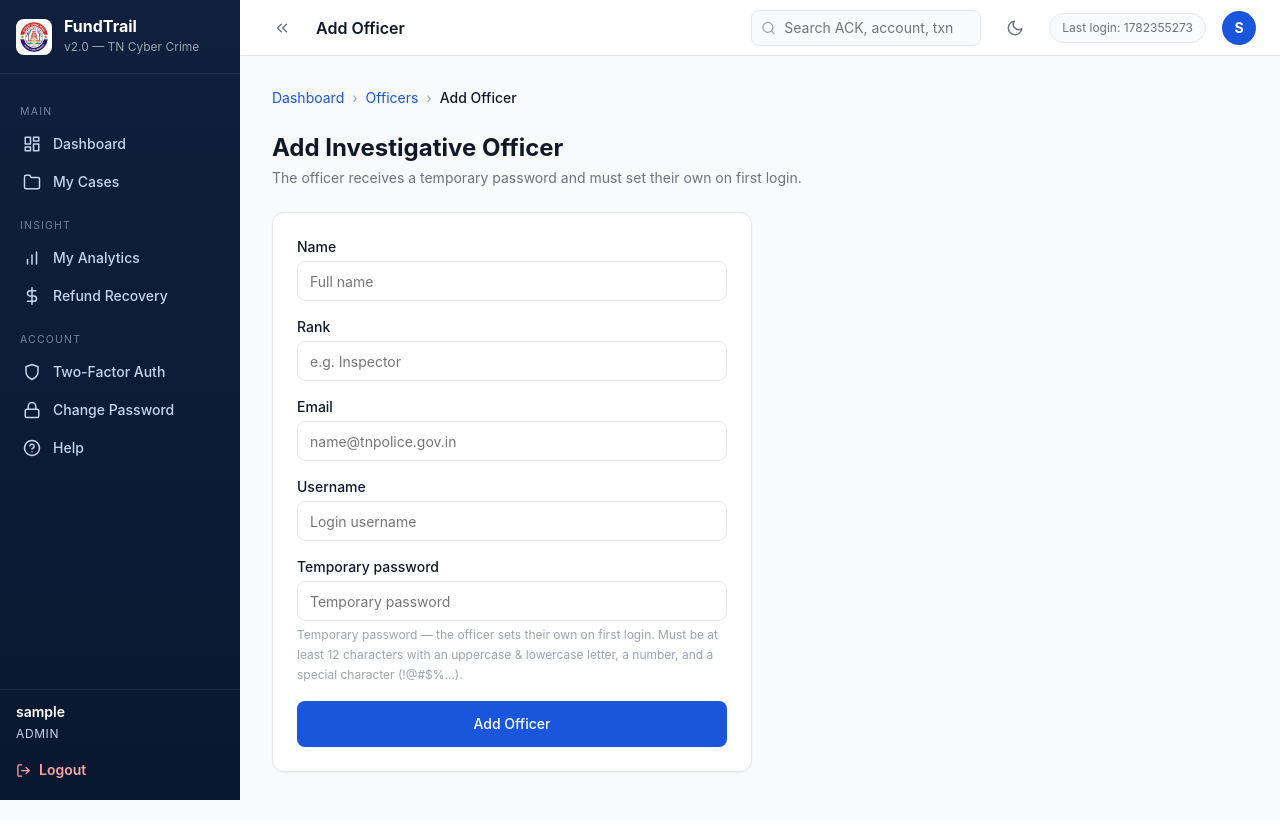
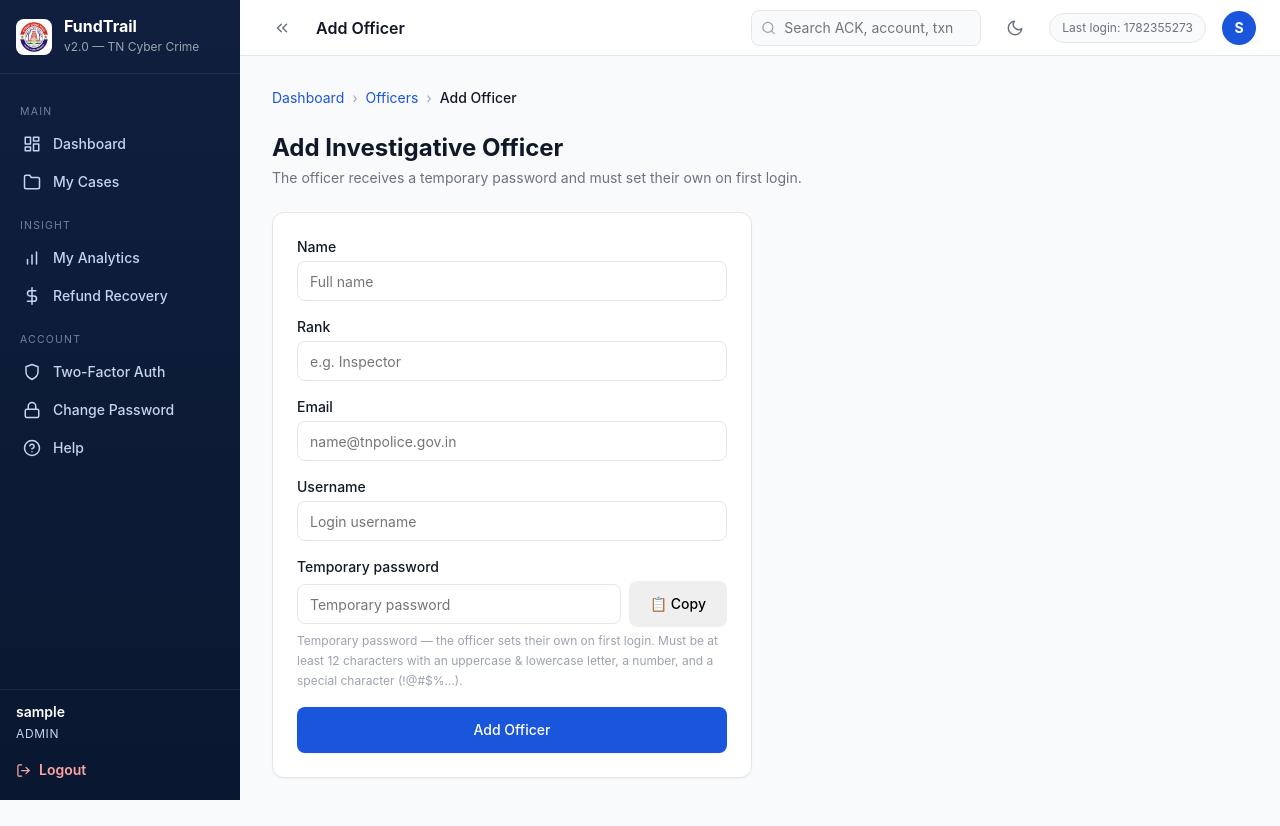
Before and after one commit to harishvidyarth/CyberCrime, a Flask app: page /admin/add_officer in a window 1280 px wide. Before the commit the page ends 800 px from the top, so only its background shows below. Run offline with Flask 3, Linux system fonts and the light colour scheme; a user stored in the database is signed in; some libraries are stand-ins or nearby versions.

Commit message:
feat(officers): add Copy-to-Clipboard button on temporary password field
Copy button next to the Add-Officer temporary-password input (navigator.clipboard
.writeText, 'Copied!' for 2s). Note: there is no web page that displays the
first-run admin/officer credentials today (only console/INITIAL_CREDENTIALS.txt/
the exe's native dialog) — a dedicated first-run credentials page + native-exe
clipboard are flagged as a separate follow-up.

Co-Authored-By: Claude Opus 4.8 <noreply@anthropic.com>

```diff
--- a/main/templates/add_officer.html
+++ b/main/templates/add_officer.html
@@ -43,11 +43,30 @@
     </div>
     <div class="form-group">
       <label class="form-label" for="of-password">Temporary password</label>
-      <input class="form-input" type="password" id="of-password" name="password" placeholder="Temporary password" required>
+      <div style="display:flex;gap:8px;align-items:center">
+        <input class="form-input" type="password" id="of-password" name="password" placeholder="Temporary password" required style="flex:1">
+        <button type="button" id="of-copy" class="btn" style="white-space:nowrap" aria-label="Copy temporary password">📋 Copy</button>
+      </div>
       <p class="form-hint">Temporary password — the officer sets their own on first login.
         Must be at least 12 characters with an uppercase &amp; lowercase letter, a number, and a special character (!@#$%…).</p>
     </div>
     <button class="btn btn-primary btn-block" type="submit">Add Officer</button>
   </form>
 </section>
+<script nonce="{{ csp_nonce }}">
+(function () {
+  var btn = document.getElementById('of-copy');
+  var inp = document.getElementById('of-password');
+  if (!btn || !inp) return;
+  btn.addEventListener('click', function () {
+    var val = inp.value || '';
+    if (!val) return;
+    navigator.clipboard.writeText(val).then(function () {
+      var prev = btn.textContent;
+      btn.textContent = 'Copied!';
+      setTimeout(function () { btn.textContent = prev; }, 2000);
+    });
+  });
+})();
+</script>
 {% endblock %}
```
